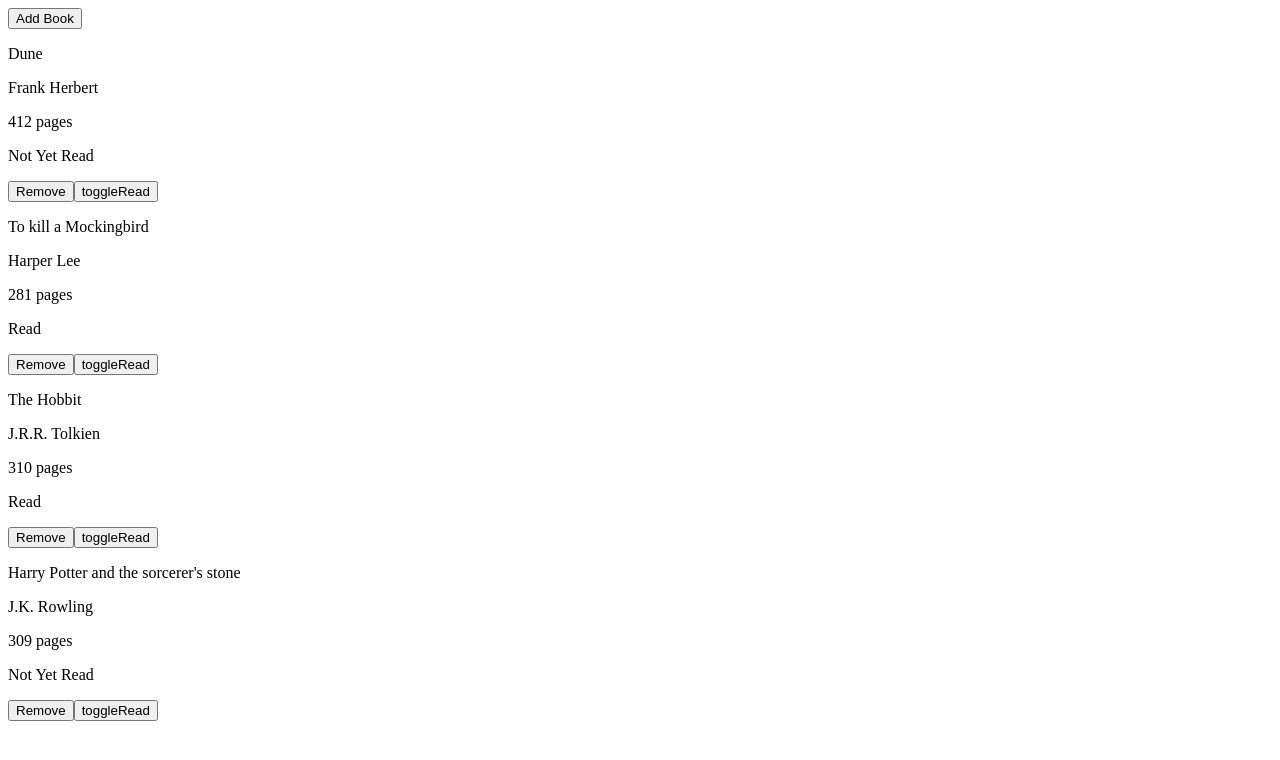
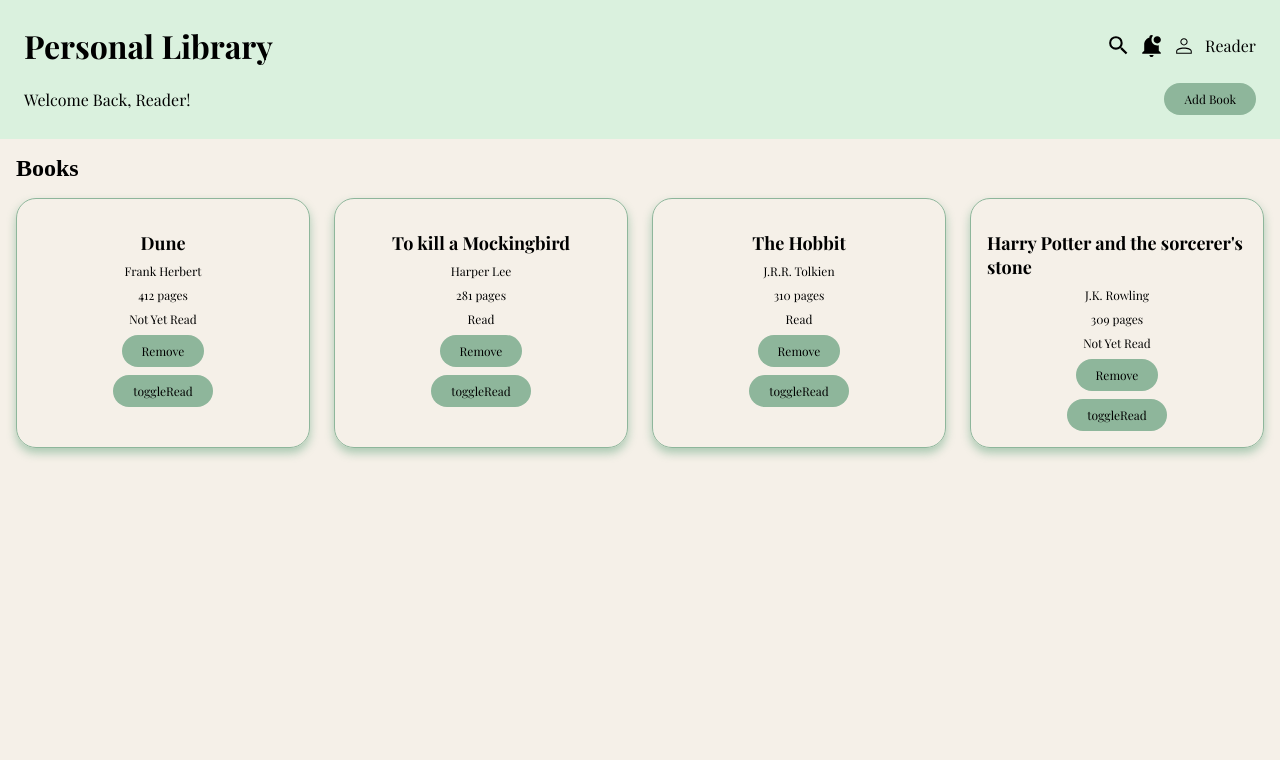
Before and after one commit to Mayor-Mayowa/Library, a plain HTML site: page index.html in a window 1280 px wide. Drawn offline with nearby package versions, Linux system fonts and the light colour scheme; a web font is replaced by a local one.

Commit message:
Update HTML structure for CSS styling

```diff
--- a/index.html
+++ b/index.html
@@ -4,9 +4,32 @@
     <meta charset="UTF-8">
     <meta name="viewport" content="width=device-width, initial-scale=1.0">
     <title>Library</title>
+    <link rel="preconnect" href="https://fonts.googleapis.com">
+    <link rel="preconnect" href="https://fonts.gstatic.com" crossorigin>
+    <link href="https://fonts.googleapis.com/css2?family=Playfair+Display:ital,wght@0,400..900;1,400..900&display=swap" rel="stylesheet">
     <script src="script.js" defer></script>
+    <link rel="stylesheet" href="style.css">
 </head>
 <body>
+    <div class="container">
+        <header class="header">
+            <div class="header-top">
+                <div class="ht-section-one">
+                    <h1>Personal Library</h1>
+                </div>
+                <div class="ht-section-two">
+                    <img src="./assets/magnify.svg" alt="search">
+                    <img src="./assets/bell-badge.svg" alt="notifications">
+                    <img src="./assets/account.svg" alt="account">
+                    <span>Reader</span>
+                </div>
+            </div>
+            <div class="header-bottom">
+                <p> Welcome Back, Reader!</p>
+                <button id="newBook-btn">Add Book</button>
+            </div>
+        </header>
+
         <dialog id="add-book-dialog">
            <form id="book-form">
               <fieldset>
@@ -24,7 +47,8 @@
                        <input type="number" id="pages" name="pages" required>
                    </div>
 
-                <p>Reading Status</p>
+                   <p class="radio-label">Reading Status</p>
+                    <div class="radio-wrapper">
                         <div>
                           <input type="radio" id="read" name="readingStatus" value="read">
                           <label for="read">Read</label>
@@ -33,12 +57,15 @@
                           <input type="radio" id="unread" name="readingStatus" value="unread" checked>
                           <label for="unread">Not Yet Read</label>
                        </div>
+                    </div>
               </fieldset>
             <button type="submit">Add Book</button>
         </form>
-
         </dialog>
-    <button id="newBook-btn">Add Book</button>
+        <main class="content">
+            <h2>Books</h2>
             <div id="Library-container"></div>
+        </main>
+   </div>
 </body>
 </html>
```
Lines whose indentation alone changed are shown as unchanged.
